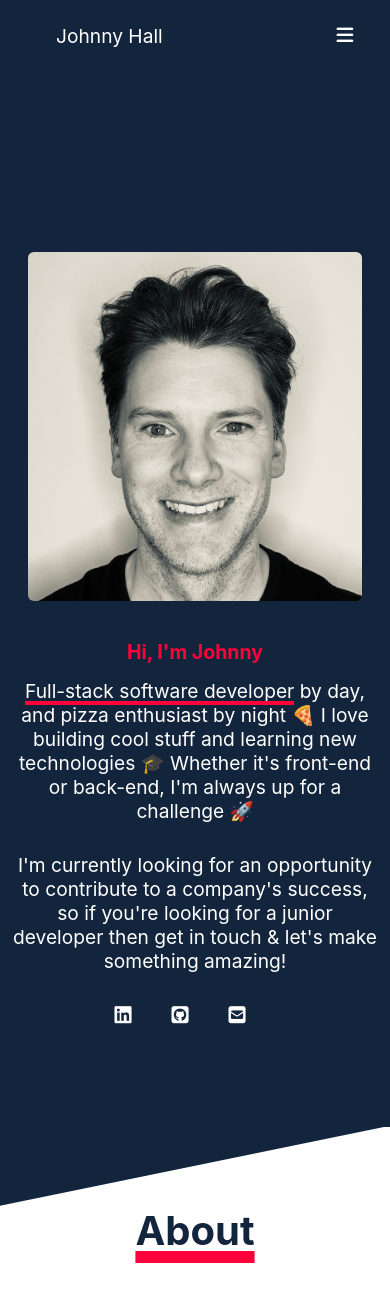
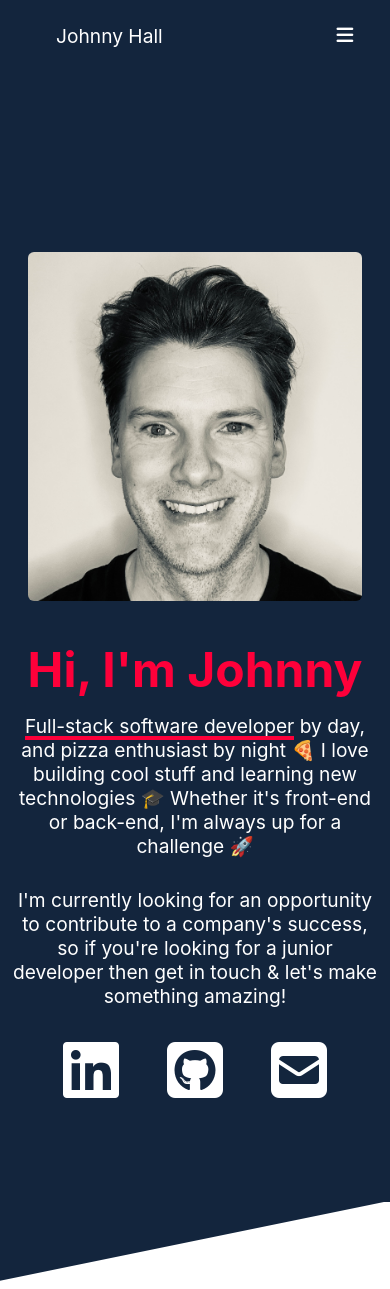
Before and after one commit to jbhall4291/portfolio, a React (Create React App) app: page / in a window 390 px wide. Shown: the top 1289 px of the page. Built offline with nearby package versions, Linux system fonts and the light colour scheme.

Commit message:
more styling

```diff
--- a/src/components/Hero/Hero.css
+++ b/src/components/Hero/Hero.css
@@ -64,6 +64,12 @@
   margin-bottom: 15px;
 }
 
+@media screen and (max-width: 968px) {
+  .Hero h1 {
+    font-size: 3rem;
+  }
+}
+
 .Hero p {
   font-size: 1.2rem;
   margin-bottom: 1rem;
@@ -112,7 +118,7 @@
 
 .Hero__div--socials-container {
   display: flex;
-  gap: 10px;
+  gap: 3rem;
   /* display: inline-block; */
 }
 
@@ -125,7 +131,7 @@
 
 .Hero a {
   color: white;
-  margin-right: 30px;
+
 }
 
 .Hero i {
@@ -133,6 +139,12 @@
   /* font-size: 4rem; */
   font-size: 5vw;
   transition: color 0.3s ease;
+}
+
+@media screen and (max-width: 968px) {
+  .Hero i {
+    font-size: 4rem;
+  }
 }
 
 .Hero i:hover {
--- a/src/components/Navbar/Navbar.css
+++ b/src/components/Navbar/Navbar.css
@@ -92,7 +92,7 @@ nav a:hover {
     /* color: white; */
     background-color: var(--main-color);
     opacity: 95%;
-    border-top: 1px solid white;
+    /* border-top: 1px solid white; */
   }
   .navigation-menu li {
     /* // centers link text and strips off margin */
```
